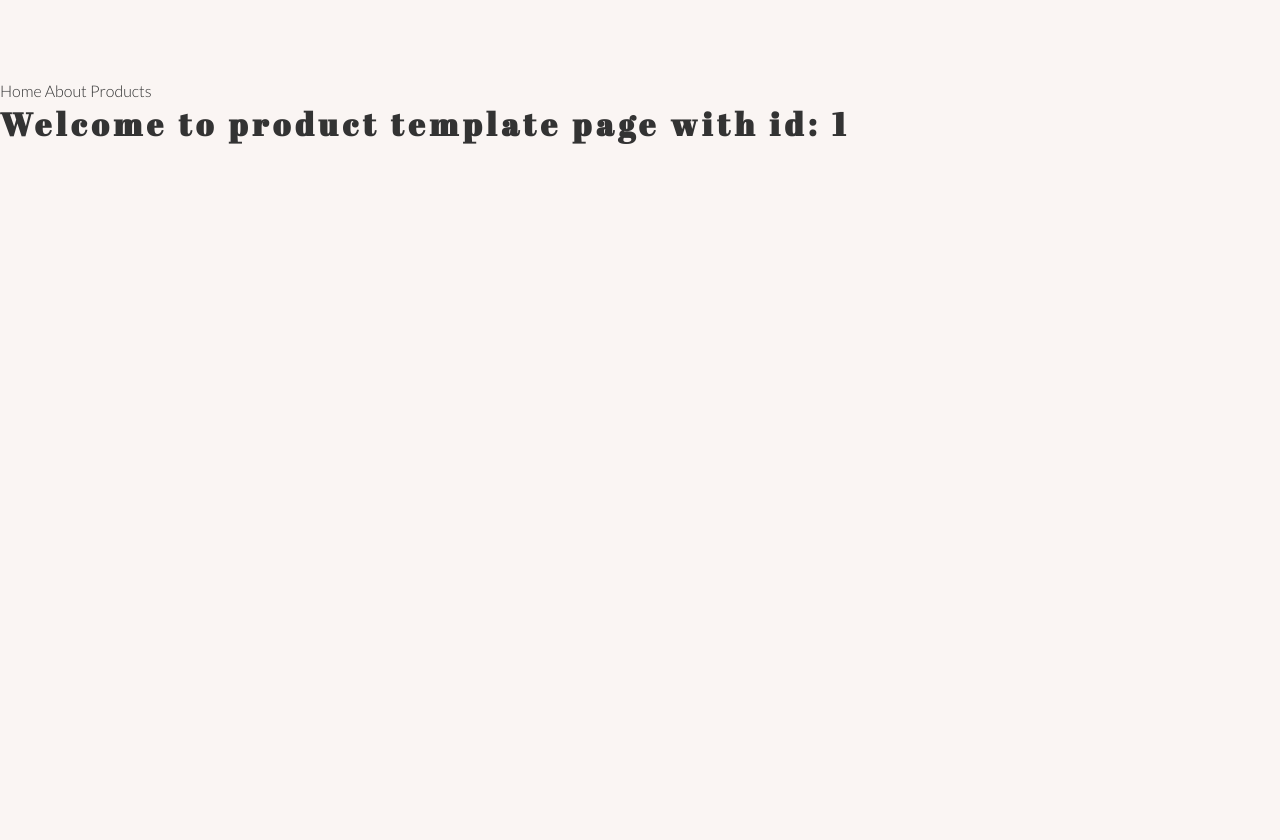
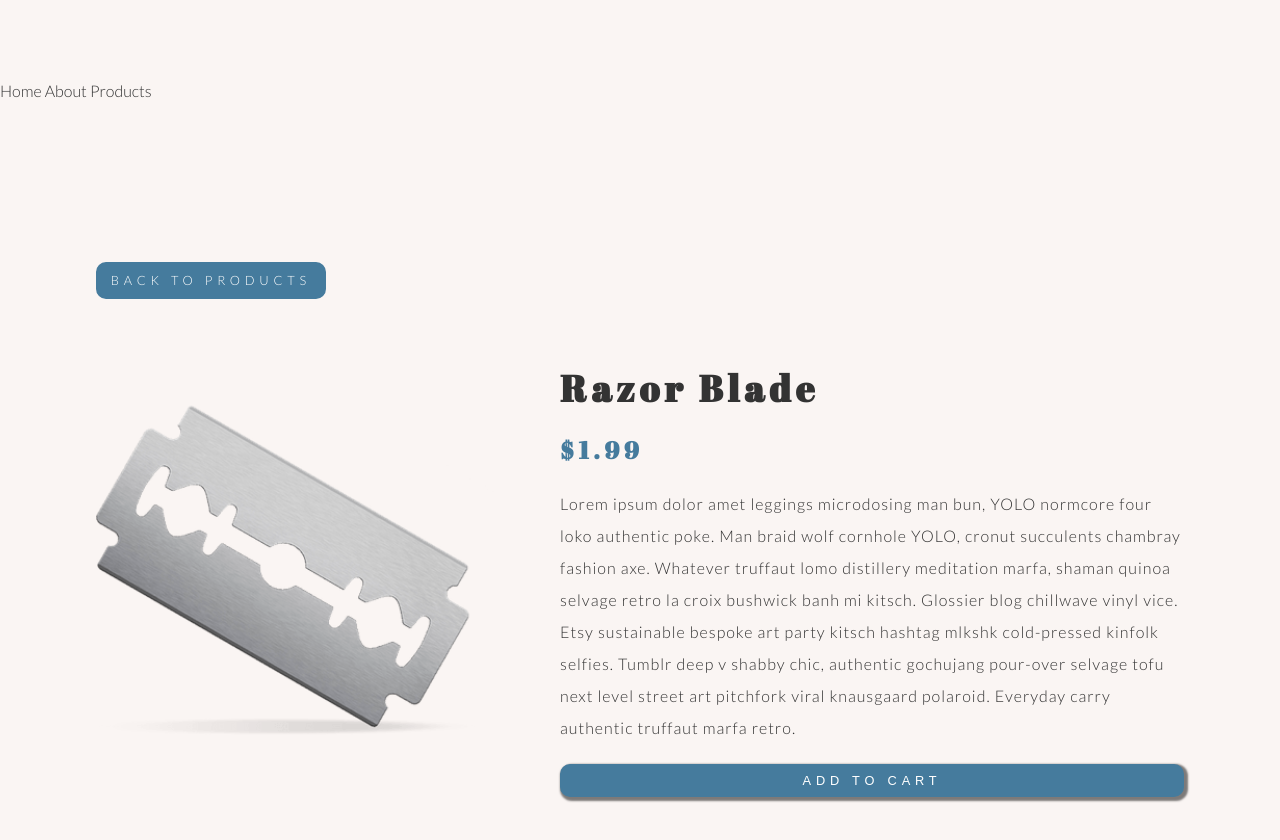
Before and after one commit to analubarreto/RazorStore, a Svelte app: page /products/1 in a window 1280 px wide. Shown: the top 840 px of the page. Before the commit the page ends 800 px from the top, so only its background shows below. Built offline with nearby package versions, Linux system fonts and the light colour scheme.

Commit message:
added single product

```diff
--- a/package.json
+++ b/package.json
@@ -8,6 +8,7 @@
   },
   "devDependencies": {
     "@rollup/plugin-commonjs": "^17.0.0",
+    "@rollup/plugin-json": "^4.1.0",
     "@rollup/plugin-node-resolve": "^11.0.0",
     "rollup": "^2.3.4",
     "rollup-plugin-css-only": "^3.1.0",
--- a/rollup.config.js
+++ b/rollup.config.js
@@ -1,6 +1,7 @@
 import svelte from 'rollup-plugin-svelte';
 import commonjs from '@rollup/plugin-commonjs';
 import resolve from '@rollup/plugin-node-resolve';
+import json from "@rollup/plugin-json";
 import livereload from 'rollup-plugin-livereload';
 import { terser } from 'rollup-plugin-terser';
 import css from 'rollup-plugin-css-only';
--- /dev/null
+++ b/src/components/Loading.svelte
@@ -0,0 +1,5 @@
+<div class="loading">
+	<h1>Please be patient</h1>
+	<h2>Loading data from heroku</h2>
+	<img src="/assets/images/loading.gif" alt="loading gif" />
+</div>
--- /dev/null
+++ b/src/components/products/Featured.svelte
@@ -0,0 +1,34 @@
+<script>
+	import Product from './Product.svelte';
+	import Loading from '../Loading.svelte';
+	import products, { featuredStore } from '../../stores/defaultProducts';
+
+	export let title;
+	// let productList = [];
+	// let unsubscribe;
+
+	// onMount(() => {
+	// 	unsubscribe = products.subscribe((value) => {
+	// 		productList = value;
+	// 	});
+	// });
+
+	// onDestroy(() => {
+	// 	unsubscribe();
+	// });
+</script>
+
+{#if $featuredStore.length === 0}
+	<Loading />
+{:else}
+	<section class="section">
+		<h2 class="section-title">{title}</h2>
+		<div class="products-center">
+			{#each $featuredStore as product}
+				<Product {...product} />
+			{:else}
+				<Loading />
+			{/each}
+		</div>
+	</section>
+{/if}
--- /dev/null
+++ b/src/components/products/Product.svelte
@@ -0,0 +1,19 @@
+<script>
+	import { Link } from 'svelte-routing';
+
+	export let image;
+	export let title;
+	export let price;
+	export let id;
+</script>
+
+<article class="product">
+	<div class="img-container">
+		<img src={image} alt={title} />
+		<Link to={`/products/${id}`} class="btn btn-primary product-link">Details</Link>
+	</div>
+	<div class="product-footer">
+		<p class="product-title">{title}</p>
+		<p class="product-price">${price}</p>
+	</div>
+</article>
--- /dev/null
+++ b/src/components/products/Products.svelte
@@ -0,0 +1,30 @@
+<script>
+	import Product from './Product.svelte';
+	import Loading from '../Loading.svelte';
+	import products from '../../stores/defaultProducts';
+
+	export let title;
+	// let productList = [];
+	// let unsubscribe;
+
+	// onMount(() => {
+	// 	unsubscribe = products.subscribe((value) => {
+	// 		productList = value;
+	// 	});
+	// });
+
+	// onDestroy(() => {
+	// 	unsubscribe();
+	// });
+</script>
+
+<section class="section">
+	<h2 class="section-title">{title}</h2>
+	<div class="products-center">
+		{#each $products as product}
+			<Product {...product} />
+		{:else}
+			<Loading />
+		{/each}
+	</div>
+</section>
--- a/src/router/Home.svelte
+++ b/src/router/Home.svelte
@@ -1,8 +1,10 @@
 <script>
 	import Hero from '../components/Hero.svelte';
 	import { Link } from 'svelte-routing';
+	import Featured from '../components/products/Featured.svelte';
 </script>
 
 <Hero>
 	<Link to="/products" class="btn btn-primary btn-hero">Shop Now</Link>
 </Hero>
+<Featured title="Featured Products" />
--- a/src/router/ProductTemplate.svelte
+++ b/src/router/ProductTemplate.svelte
@@ -1,5 +1,37 @@
 <script>
 	export let id;
+	export let location;
+
+	import products from '../stores/defaultProducts';
+	import Loading from '../components/Loading.svelte';
+	import { Link } from 'svelte-routing';
+
+	$: product = $products.find((item) => item.id === parseInt(id));
 </script>
 
-<h1>Welcome to product template page with id: {id}</h1>
+<svelte:head>
+	<title>{!product ? 'Single Product' : product.title}</title>
+</svelte:head>
+{#if !product}
+	<Loading />
+{:else}
+	<section class="single-product">
+		<!-- back to products -->
+		<Link to="/products" class="btn btn-primary">back to products</Link>
+		<!-- single product container -->
+		<div class="single-product-container">
+			<article class="single-product-image">
+				<img src={product.image} alt={product.title} />
+			</article>
+			<article>
+				<h1>{product.title}</h1>
+				<h2>${product.price}</h2>
+				<p>{product.description}</p>
+				<button
+					class="btn btn-primary btn-block"
+					on:click={() => console.log('add to cart')}>add to cart</button
+				>
+			</article>
+		</div>
+	</section>
+{/if}
--- a/src/router/Products.svelte
+++ b/src/router/Products.svelte
@@ -1 +1,5 @@
-<h1>Product</h1>
+<script>
+	import Products from '../components/products/Products.svelte';
+</script>
+
+<Products title="Our Products" />
--- /dev/null
+++ b/src/stores/defaultProducts.js
@@ -0,0 +1,23 @@
+import { writable, derived } from 'svelte/store';
+import localProducts from '../localProducts';
+
+const store = writable(flattenProducts([...localProducts]));
+
+// subscribe
+// store
+// update
+
+// flatten products
+function flattenProducts(data) {
+  return data.map(item => {
+    let image = item.image.url;
+    return {...item, image}
+  })
+}
+
+// featured store
+export const featuredStore = derived(store, ($featured) => {
+  return $featured.filter(item => item.featured === true)
+})
+
+export default store;
```
Also changed, not shown: 1 other file (tests, documents, lock files or other folders).
